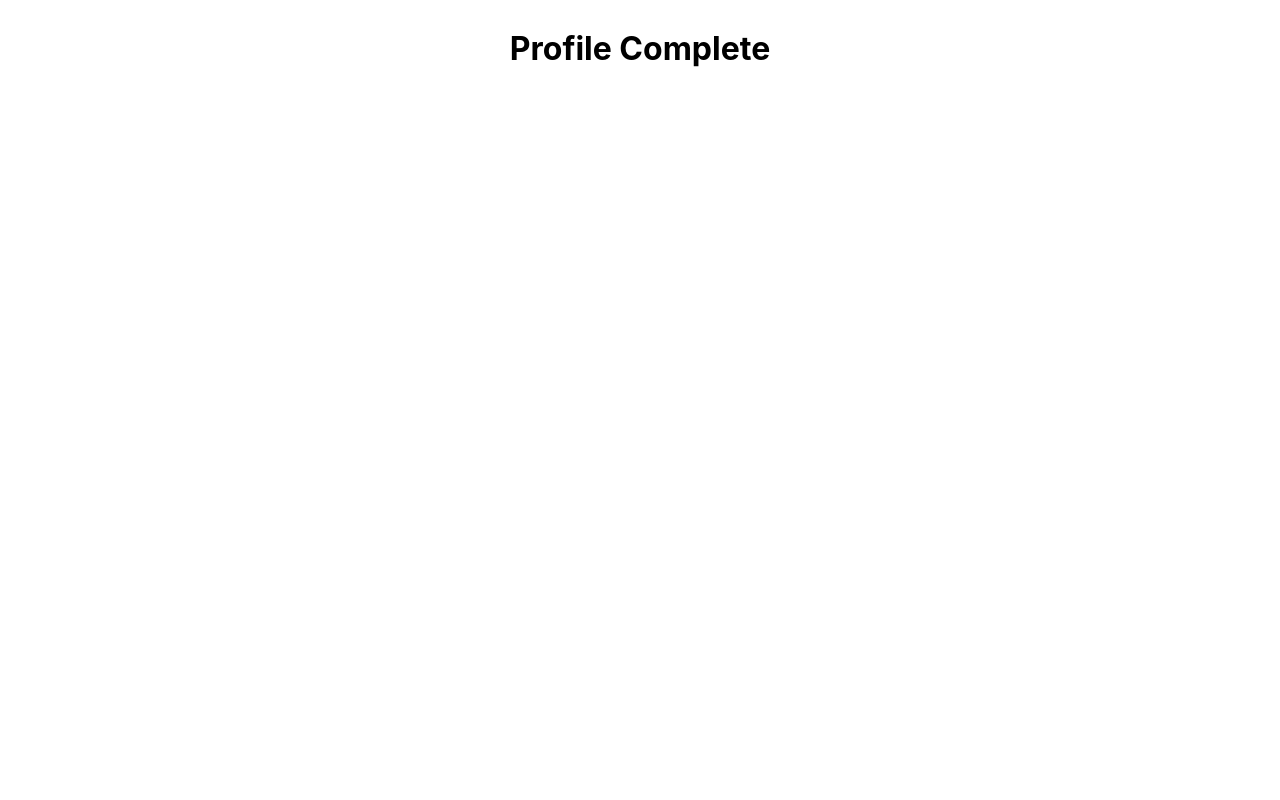
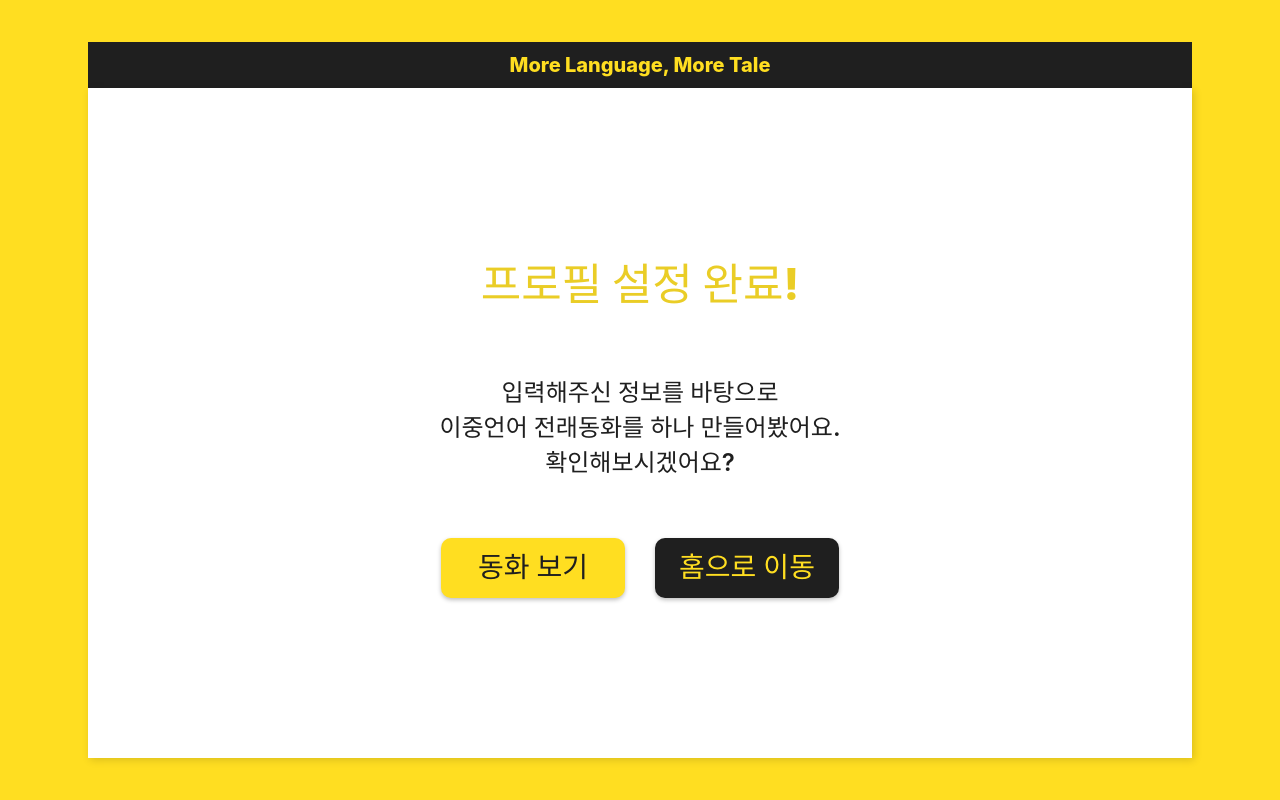
Before and after one commit to GDGoC-quadS-Team1/MoreTale-frontend, a React (Vite) app: page /profile-complete in a window 1280 px wide. Built offline with nearby package versions, Linux system fonts and the light colour scheme; a web font is replaced by a local one.

Commit message:
feat: 프로필 설정 완료 페이지 UI

```diff
--- a/src/components/YellowButton.tsx
+++ b/src/components/YellowButton.tsx
@@ -6,6 +6,7 @@ type BaseProps = {
   borderRadius?: number | string;
   fontSize?: number | string;
   backgroundColor?: string;
+  color?: string;
   disabled?: boolean;
   className?: string;
 };
@@ -36,6 +37,7 @@ const YellowButton = (props: YellowButtonProps) => {
     borderRadius = 4,
     fontSize = 16,
     backgroundColor = "#FFDE21",
+    color = "#1F1F1F",
     disabled = false,
     className,
   } = props;
@@ -46,6 +48,7 @@ const YellowButton = (props: YellowButtonProps) => {
     $borderRadius: toPx(borderRadius),
     $fontSize: toPx(fontSize),
     $backgroundColor: backgroundColor,
+    $color: color,
   };
 
   if (props.type === "text-input") {
@@ -62,6 +65,7 @@ const YellowButton = (props: YellowButtonProps) => {
           placeholder={props.placeholder ?? ""}
           disabled={disabled}
           $fontSize={styleProps.$fontSize}
+          $color={styleProps.$color}
         />
       </TextInputWrapper>
     );
@@ -90,6 +94,7 @@ type StyleProps = {
   $borderRadius: string;
   $fontSize: string;
   $backgroundColor: string;
+  $color: string;
 };
 
 const Button = styled.button<StyleProps>`
@@ -104,7 +109,7 @@ const Button = styled.button<StyleProps>`
   border: none;
   border-radius: ${(p) => p.$borderRadius};
   background: ${(p) => p.$backgroundColor};
-  color: #1f1f1f;
+  color: ${(p) => p.$color};
   font-family: "Pretendard Variable";
   font-size: ${(p) => p.$fontSize};
   font-weight: 700;
@@ -142,17 +147,21 @@ const TextInputWrapper = styled.div<StyleProps>`
   cursor: text;
 `;
 
-const Input = styled.input<{ $fontSize: string }>`
+const Input = styled.input<{ $fontSize: string; $color: string }>`
   border: none;
   background: transparent;
-  color: #1F1F1F;
+  color: ${(p) => p.$color};
   font-size: ${(p) => p.$fontSize};
   font-weight: 700;
+  line-height: 1;
   text-align: center;
   outline: none;
+  width: 100%;
+  height: 100%;
+  box-sizing: border-box;
 
   &::placeholder {
-    color: #1F1F1F;
+    color: ${(p) => p.$color};
     text-align: center;
   }
 `;
--- a/src/pages/ProfileComplete.tsx
+++ b/src/pages/ProfileComplete.tsx
@@ -1,9 +1,108 @@
+import { useNavigate } from "react-router-dom";
+import styled from "styled-components";
+import Slogan from "../components/Slogan";
+import YellowButton from "../components/YellowButton";
+
 const ProfileComplete = () => {
+    const navigate = useNavigate();
+
+    const goToTale = () => {
+        navigate("/");
+    };
+
+    const goToHome = () => {
+        navigate("/");
+    };
+
     return (
-        <div>
-            <h1>Profile Complete</h1>
-        </div>
+        <Wrapper>
+            <Container>
+                <Slogan />
+                <Content>
+                    <Title>프로필 설정 완료!</Title>
+                    <Description>
+                        입력해주신 정보를 바탕으로<br/>
+                        이중언어 전래동화를 하나 만들어봤어요.<br/>
+                        확인해보시겠어요?
+                    </Description>
+                    <ButtonContainer>
+                        <YellowButton type="button" width={184} height={60} fontSize={28} borderRadius={10} onClick={goToTale}>
+                            동화 보기
+                        </YellowButton>
+                        <YellowButton type="button" width={184} height={60} fontSize={28} borderRadius={10} onClick={goToHome} backgroundColor="#1F1F1F" color="#FFDE21">
+                            홈으로 이동
+                        </YellowButton>
+                    </ButtonContainer>
+                </Content>
+            </Container>
+        </Wrapper>
     );
 };
 
 export default ProfileComplete;
+
+const Wrapper = styled.div`
+    background: #FFDE21;
+    position: fixed;
+    top: 0;
+    left: 0;
+    right: 0;
+    bottom: 0;
+    width: 100%;
+    display: flex;
+    flex-direction: column;
+    align-items: center;
+    justify-content: center;
+    padding: 80px;
+    box-sizing: border-box;
+`;
+
+const Container = styled.div`
+    width: 100%;
+    min-width: 966px;
+    max-width: 1104px;
+    display: flex;
+    flex-direction: column;
+    align-items: stretch;
+    justify-content: flex-start;
+`;
+
+const Content = styled.div`
+    width: 100%;
+    max-width: 1104px;
+    height: 670px;
+    display: flex;
+    flex-direction: column;
+    align-items: stretch;
+    justify-content: center;
+    background: #FFFFFF;
+    box-shadow: 2px 2px 8px 0px rgba(0, 0, 0, 0.15);
+    gap: 60px;
+`;
+
+const Title = styled.div`
+    color: #EACD26;
+    text-align: center;
+    font-size: 44px;
+    font-style: normal;
+    font-weight: 800;
+    line-height: normal;
+    cursor: default;
+`;
+
+const Description = styled.div`
+    color: #1F1F1F;
+    text-align: center;
+    font-size: 24px;
+    font-style: normal;
+    font-weight: 600;
+    line-height: normal;
+    cursor: default;
+`;
+
+const ButtonContainer = styled.div`
+    width: 100%;
+    display: flex;
+    justify-content: center;
+    gap: 30px;
+`;
```
